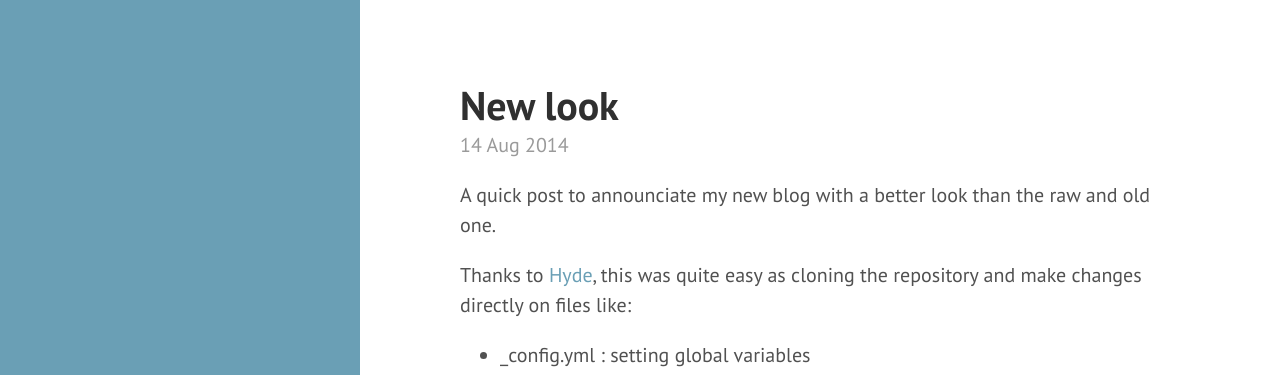
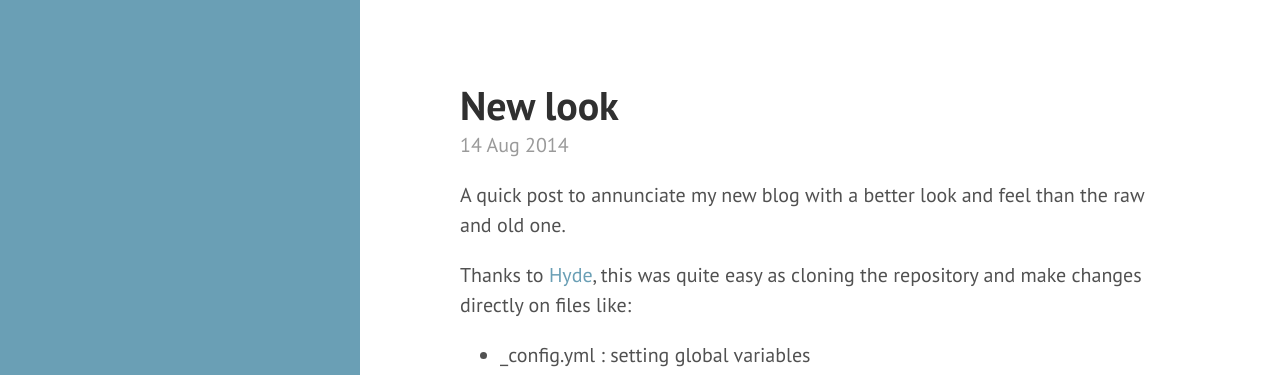
Before and after one commit to alexblanquart/alexblanquart.github.io, a Jekyll site: the page built from _posts/2014-08-14-new-look.markdown, in a window 1280 px wide and 1010 px high. Shown: the top 375 px of the window. Built offline with Jekyll 4.4.1, drawn with Linux system fonts in a browser that asks for light colours; Markdown is read by kramdown in place of the engine named in the settings.

Commit message:
New post - new look - some corrections

```diff
--- a/_posts/2014-08-14-new-look.markdown
+++ b/_posts/2014-08-14-new-look.markdown
@@ -5,9 +5,10 @@ date:   2014-08-14
 categories: blog look
 ---
 
-A quick post to announciate my new blog with a better look than the raw and old one.
+A quick post to annunciate my new blog with a better look and feel than the raw and old one.
 
 Thanks to [Hyde](https://github.com/poole/hyde), this was quite easy as cloning the repository and make changes directly on files like:
+
 * _config.yml : setting global variables
 * sidebar.html : removing some things I do not really want to use for now
 * about.md, markdown posts : adding my personal stuff
```
